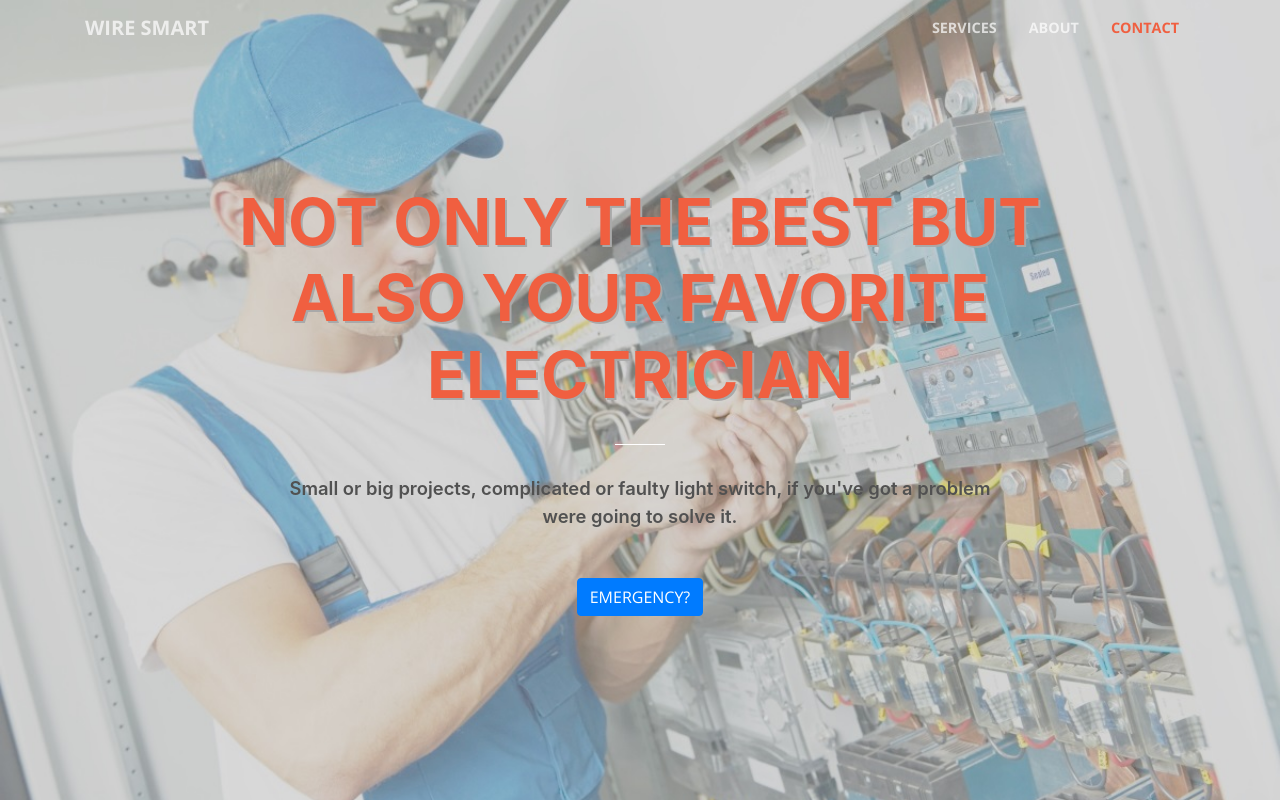
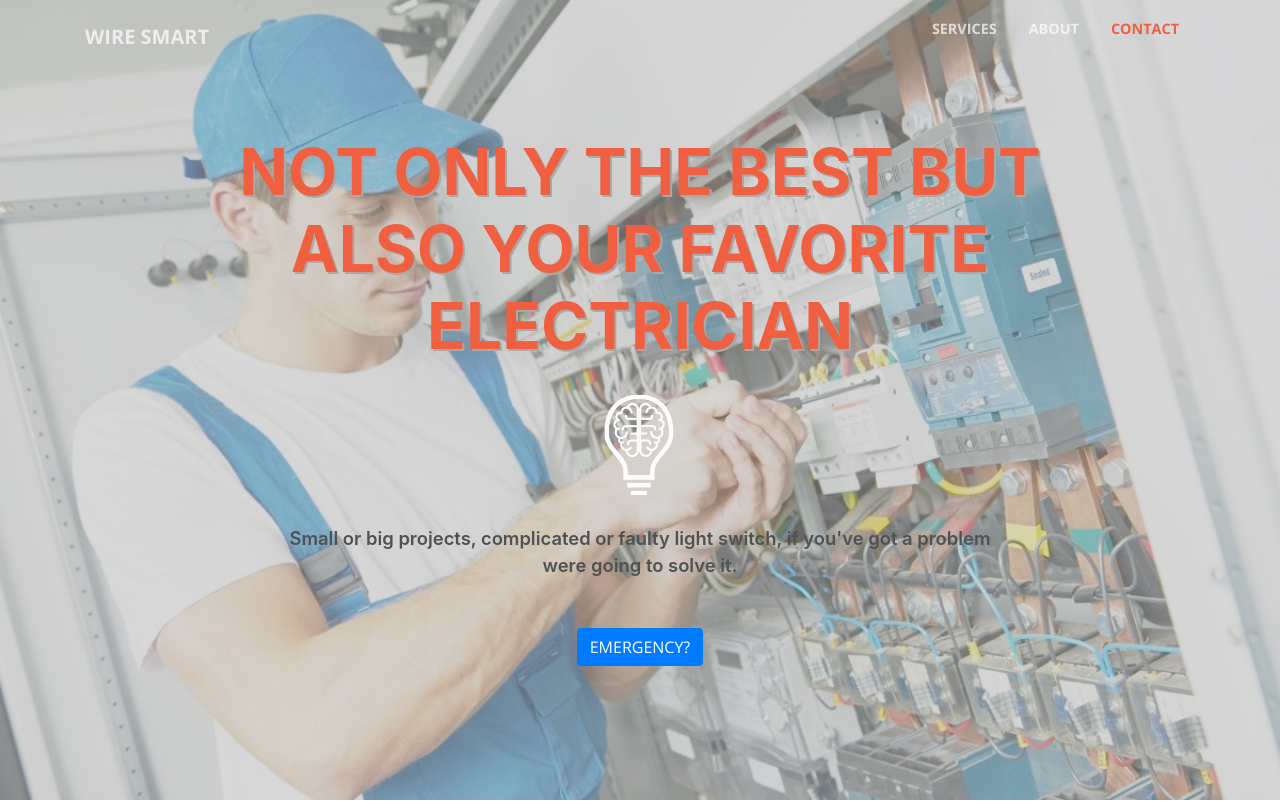
Before and after one commit to Andrewearls/wire-smart, a website with bundled scripts: page index.html in a window 1280 px wide. Shown: the top 802 px of the page. Built offline with nearby package versions, Linux system fonts and the light colour scheme.

Commit message:
finishing touches

```diff
--- a/css/main.css
+++ b/css/main.css
@@ -94,10 +94,24 @@ img::-moz-selection {
 }
 
 #mainNav .navbar-brand {
+  padding-top: 20px;
   font-weight: 700;
   text-transform: uppercase;
   color: #F05F40;
   font-family: 'Open Sans', 'Helvetica Neue', Arial, sans-serif;
+}
+
+#mainNav .navbar-brand div {
+  text-align: center;
+  line-height: 17px;
+}
+
+#navLogo {
+  border: 1px solid red;
+  background: url("../img/whitelogo.png") no-repeat left top fixed;
+  width: 35px;
+  height: 50px;
+  float: left;
 }
 
 #mainNav .navbar-brand:focus, #mainNav .navbar-brand:hover {
@@ -157,6 +171,9 @@ img::-moz-selection {
   #mainNav.navbar-shrink .navbar-brand {
     color: #F05F40;
   }
+  #mainNav.navbar-shrink .navbar-brand #navLogo img{
+    background:url("img/orangelogo.png") no-repeat;
+  }
   #mainNav.navbar-shrink .navbar-brand:focus, #mainNav.navbar-shrink .navbar-brand:hover {
     color: #f05f40;
   }
@@ -185,6 +202,18 @@ header.masthead hr {
   margin-top: 30px;
   margin-bottom: 30px;
   border-color: white;
+}
+
+header.masthead .logo {
+  width: 100px;
+  margin: auto;
+  margin-top: 30px;
+  margin-bottom: 30px;
+  text-align: center;
+}
+
+header.masthead .logo img{
+  width: 100%;
 }
 
 header.masthead h1 {
--- a/index.html
+++ b/index.html
@@ -9,6 +9,9 @@
     <meta name="author" content="">
 
     <title>Wire Smart</title>
+
+    <!-- Favicon -->
+    <link rel="icon" href="img/logooriginal.png">
 
     <!-- Bootstrap core CSS -->
     <link href="vendor/bootstrap/css/bootstrap.min.css" rel="stylesheet">
@@ -31,7 +34,11 @@
     <!-- Navigation -->
     <nav class="navbar navbar-expand-lg navbar-light fixed-top" id="mainNav">
       <div class="container">
-        <a class="navbar-brand js-scroll-trigger" href="#page-top">Wire Smart</a>
+        <a class="navbar-brand js-scroll-trigger" href="#page-top">
+          <!--<div id="navLogo"></div>-->
+          <div>Wire
+          Smart</div>
+        </a>
         <button class="navbar-toggler navbar-toggler-right" type="button" data-toggle="collapse" data-target="#navbarResponsive" aria-controls="navbarResponsive" aria-expanded="false" aria-label="Toggle navigation">
           <span class="navbar-toggler-icon"></span>
         </button>
@@ -58,7 +65,9 @@
             <h1 class="text-uppercase">
               <strong>Not Only The Best But Also Your Favorite Electrician</strong>
             </h1>
-            <hr>
+            <div class="logo">
+              <img src="img/logooriginalwhite.png">
+            </div>
           </div>
           <div class="col-lg-8 mx-auto">
             <p class="text-faded mb-5">Small or big projects, complicated or faulty light switch, if you've got a problem were going to solve it.</p>
@@ -142,7 +151,7 @@
           <div class="col-lg-4 mr-auto text-center">
             <i class="fa fa-envelope-o fa-3x mb-3 sr-contact"></i>
             <p>
-              <a href="mail:admin@wire-smart.com">admin@wire-smart.com</a>
+              <a href="mailto:admin@wire-smart.com">admin@wire-smart.com</a>
             </p>
           </div>
         </div>
```
Also changed, not shown: img/electrician.jpg (deleted), img/header.jpg (deleted), img/logo original.png (added), img/logooriginal.png (added), img/logooriginalwhite.png (added), img/orangelogo.png (added), img/whitelogo.png (added).
